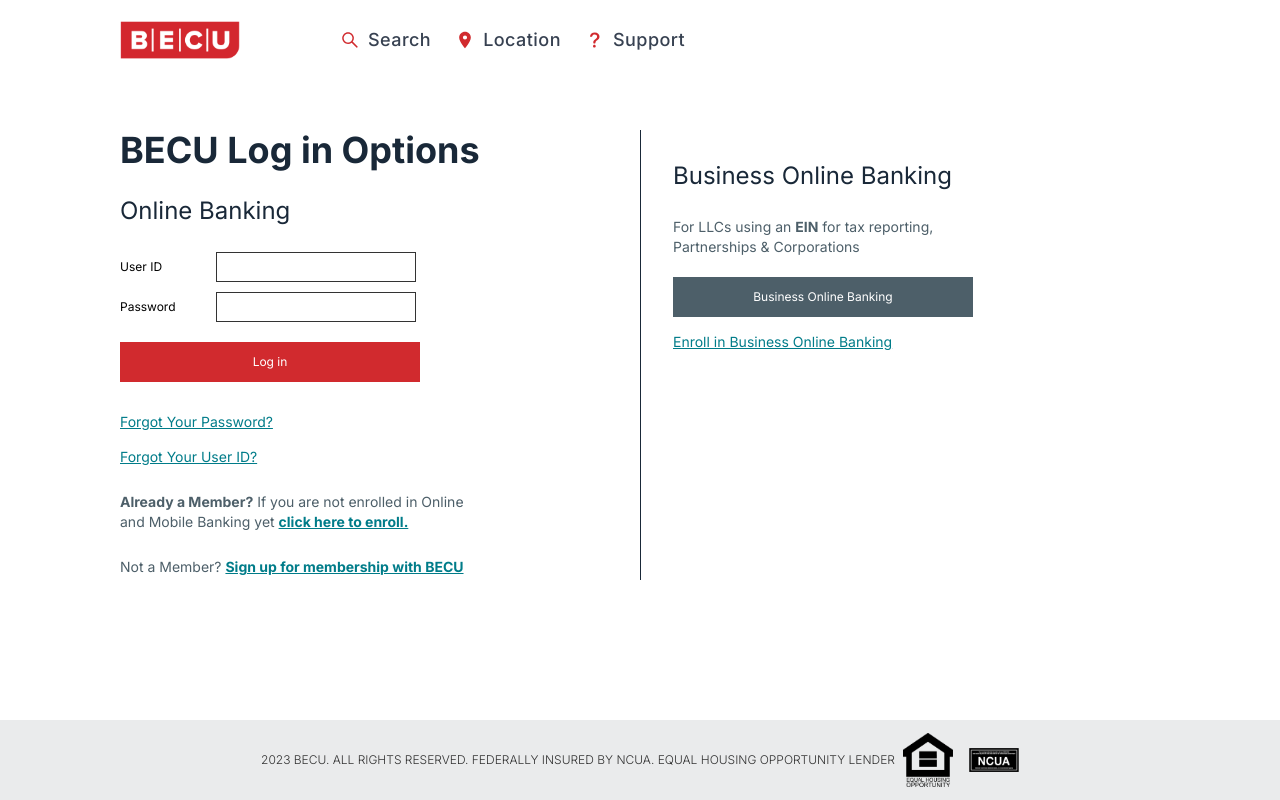
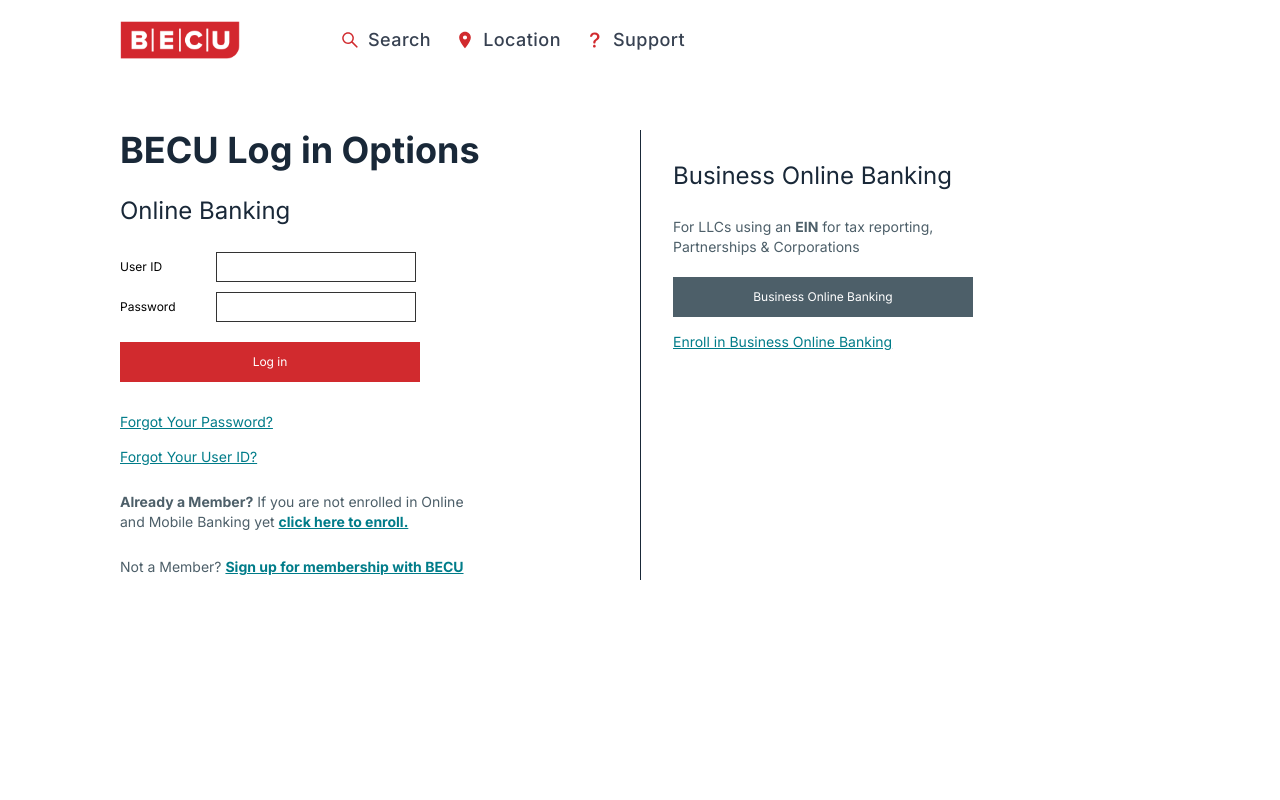
Before and after one commit to Waysingx/onlinebcu, a Next.js app: page / in a window 1280 px wide. Shown: the top 800 px of the page. Built offline with nearby package versions, Linux system fonts and the light colour scheme.

Commit message:
Update Footer.jsx

```diff
--- a/components/Footer.jsx
+++ b/components/Footer.jsx
@@ -5,7 +5,7 @@
 
 const Footer = () => {
   return (
-    <div className="h-[120px] lg:h-[80px] w-full bg-[#eaebec] text-[#333] fixed bottom-0 flex flex-col lg:flex-row gap-2 items-center justify-center">
+    <div className="h-[120px] lg:h-[80px] w-full bg-[#eaebec] text-[#333]  flex flex-col lg:flex-row gap-2 items-center justify-center">
       <h1 className="text-xs font-light ">
         2023 BECU. ALL RIGHTS RESERVED. FEDERALLY INSURED BY NCUA. EQUAL HOUSING
         OPPORTUNITY LENDER
```
